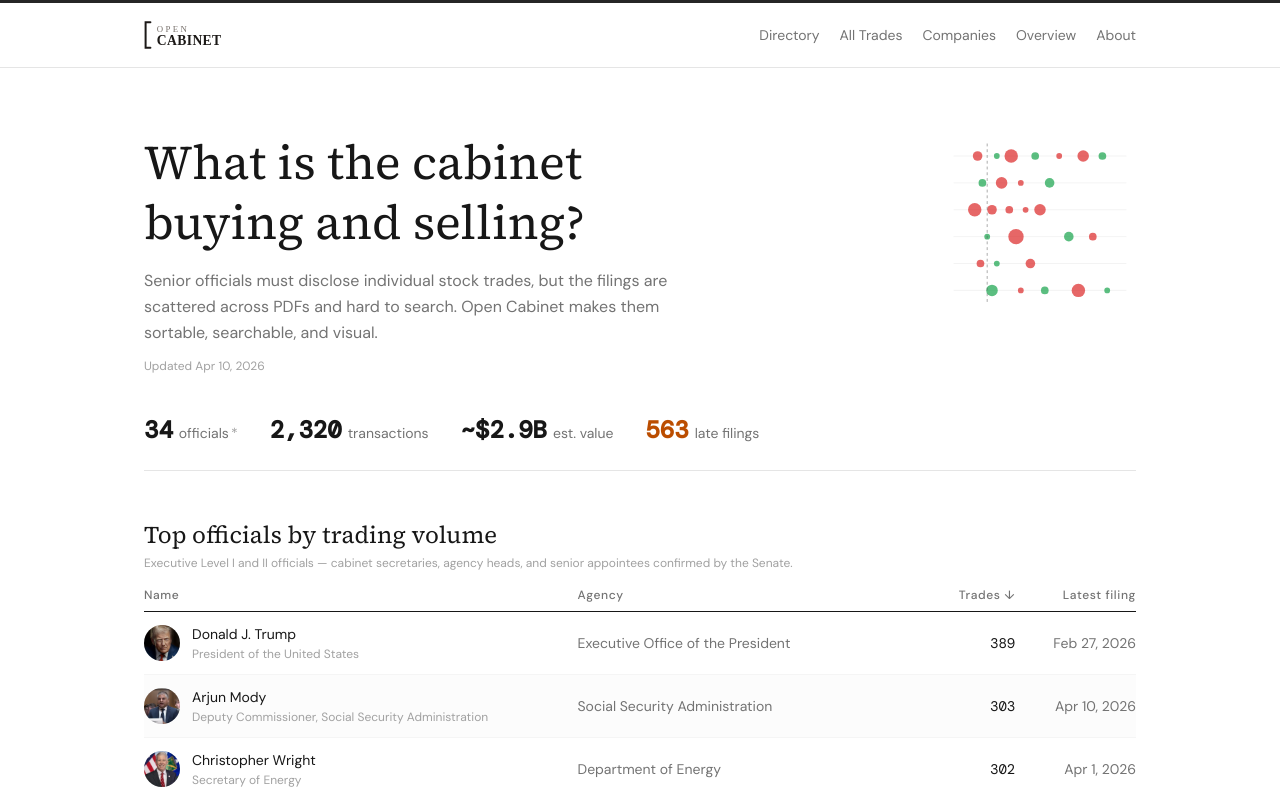
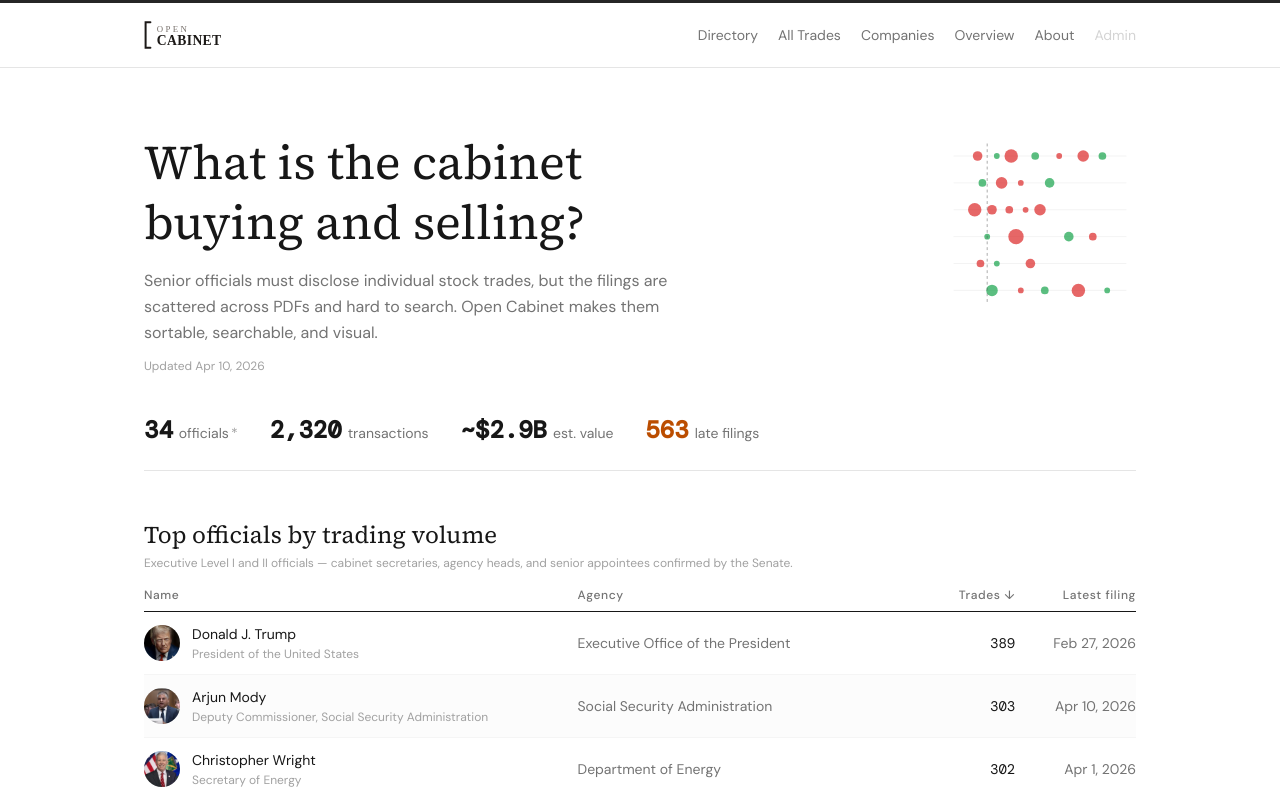
Before and after one commit to tbrown034/open-cabinet, a Next.js app: page / in a window 1280 px wide. Shown: the top 800 px of the page. Built offline with nearby package versions, Linux system fonts and the light colour scheme.

Commit message:
Add Admin link to desktop nav and mobile menu

```diff
--- a/app/components/mobile-nav.tsx
+++ b/app/components/mobile-nav.tsx
@@ -10,6 +10,7 @@
   { href: "/companies", label: "Companies" },
   { href: "/dashboard", label: "Overview" },
   { href: "/about", label: "About" },
+  { href: "/admin", label: "Admin" },
 ];
 
 export default function MobileNav() {
--- a/app/layout.tsx
+++ b/app/layout.tsx
@@ -69,6 +69,7 @@
               <Link href="/companies" className="hover:text-neutral-900 transition-colors">Companies</Link>
               <Link href="/dashboard" className="hover:text-neutral-900 transition-colors">Overview</Link>
               <Link href="/about" className="hover:text-neutral-900 transition-colors">About</Link>
+              <Link href="/admin" className="hover:text-neutral-900 transition-colors text-neutral-300">Admin</Link>
             </div>
 
             {/* Mobile hamburger */}
```
